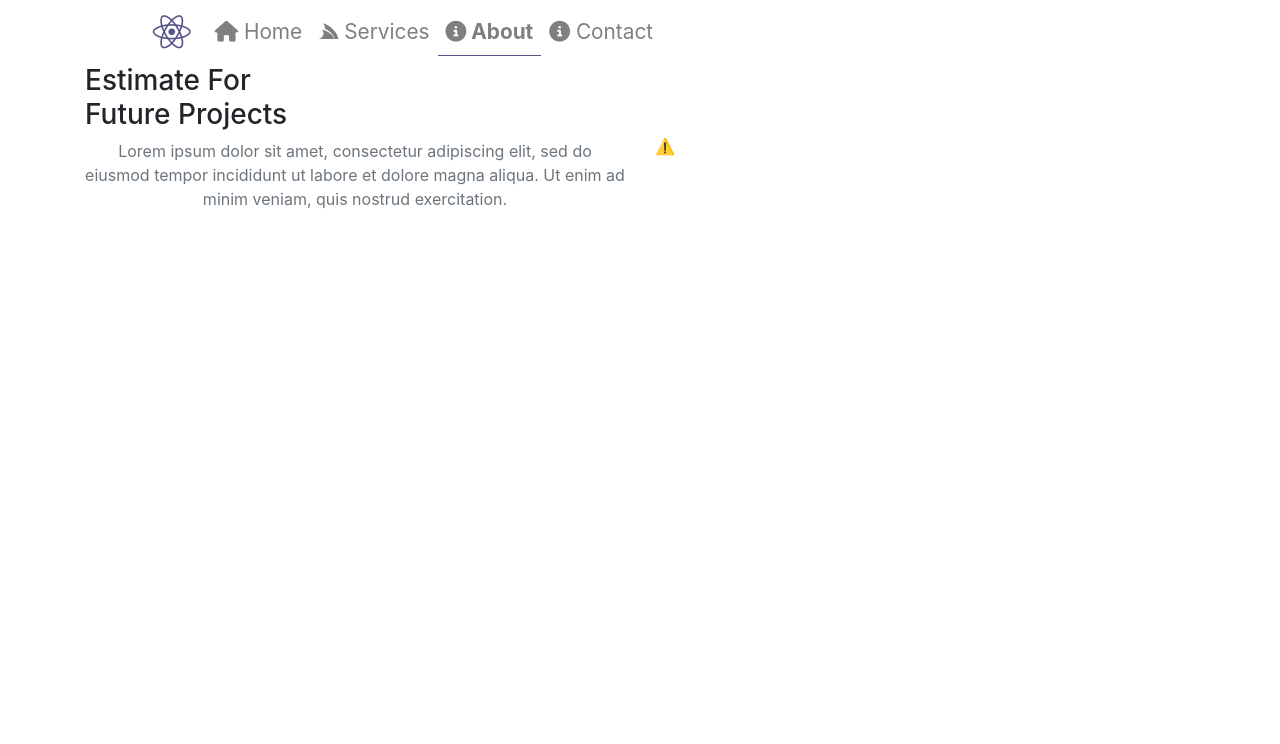
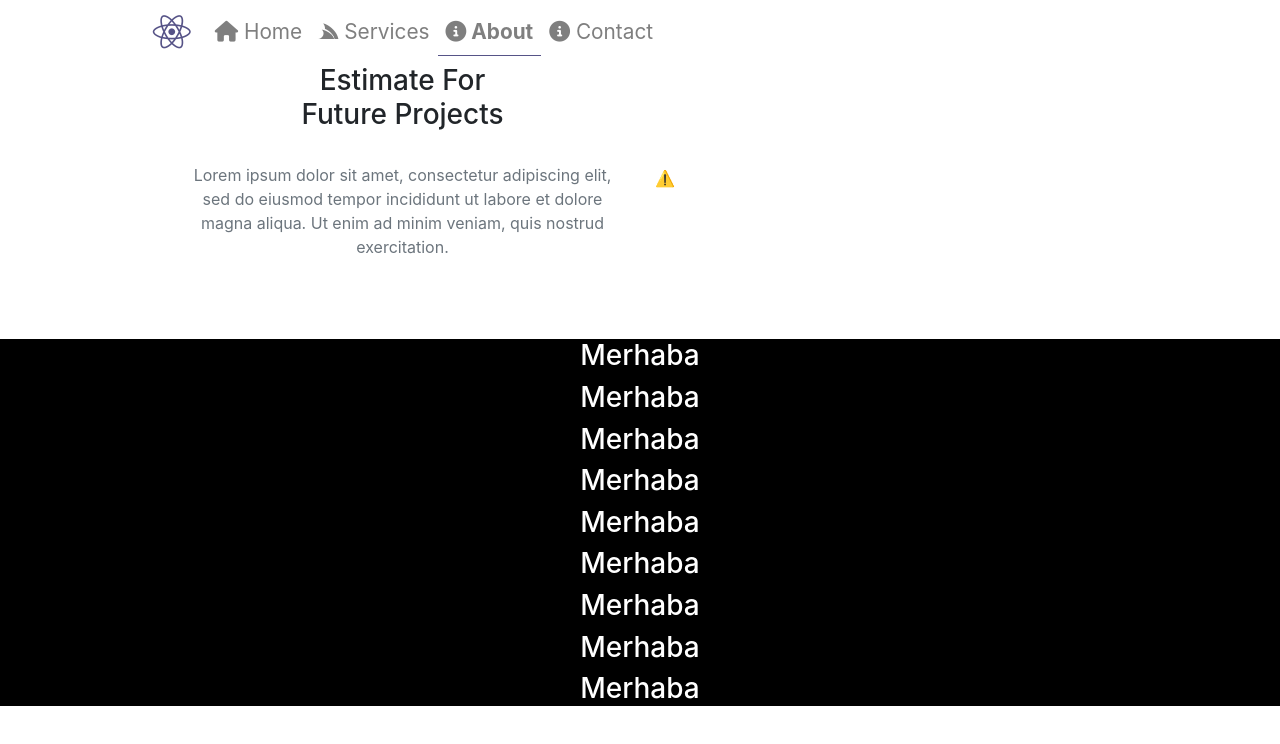
Before and after one commit to devcihat/react-design, a React (Create React App) app: page /about in a window 1280 px wide. Shown: the top 744 px of the page. Built offline with nearby package versions, Linux system fonts and the light colour scheme; no server answers.

Commit message:
1 binaries uploaded

```diff
--- a/src/components/About.jsx
+++ b/src/components/About.jsx
@@ -3,29 +3,46 @@ import "../style.css";
 
 function About() {
   return (
+    <>
       <div className="container">
         <div className="row">
-        <div className="col-md-6">
-          <h3 className="fw-bold">
+          <div className="col-10 mx-auto">
+            <div className="row">
+              <div className="col-md-6 pt-5 pt-lg-0 order-2 order-lg-1 d-flex justify-content-center flex-column">
+                <h3 className="fw-bold text-center">
                   Estimate For <br /> Future Projects
                 </h3>
-          <p className="text-muted text-center">
-            Lorem ipsum dolor sit amet, consectetur adipiscing elit, sed do
-            eiusmod tempor incididunt ut labore et dolore magna aliqua. Ut enim
-            ad minim veniam, quis nostrud exercitation.
+                <p className="text-muted text-center mt-4">
+                  Lorem ipsum dolor sit amet, consectetur adipiscing elit, sed
+                  do eiusmod tempor incididunt ut labore et dolore magna aliqua.
+                  Ut enim ad minim veniam, quis nostrud exercitation.
                 </p>
+                <div className="mt-3" />
               </div>
-        <div className="col-md-6">
+              <div className="col-lg-6 order-1 order-lg-2 header-img">
                 <lottie-player
                   src="https://assets4.lottiefiles.com/packages/lf20_miapuf5f.json"
                   background="transparent"
                   speed="1"
-            loop
                   autoplay
                 />
               </div>
             </div>
           </div>
+        </div>
+      </div>
+      <div style={{ background: "black" }} className="col-12 mt-5">
+        <h3 className="text-white text-center">Merhaba</h3>
+        <h3 className="text-white text-center">Merhaba</h3>{" "}
+        <h3 className="text-white text-center">Merhaba</h3>{" "}
+        <h3 className="text-white text-center">Merhaba</h3>{" "}
+        <h3 className="text-white text-center">Merhaba</h3>{" "}
+        <h3 className="text-white text-center">Merhaba</h3>{" "}
+        <h3 className="text-white text-center">Merhaba</h3>{" "}
+        <h3 className="text-white text-center">Merhaba</h3>{" "}
+        <h3 className="text-white text-center">Merhaba</h3>
+      </div>
+    </>
   );
 }
 
```
Also changed, not shown: src/img/banner.jpg (added). Lines whose indentation alone changed are shown as unchanged.
